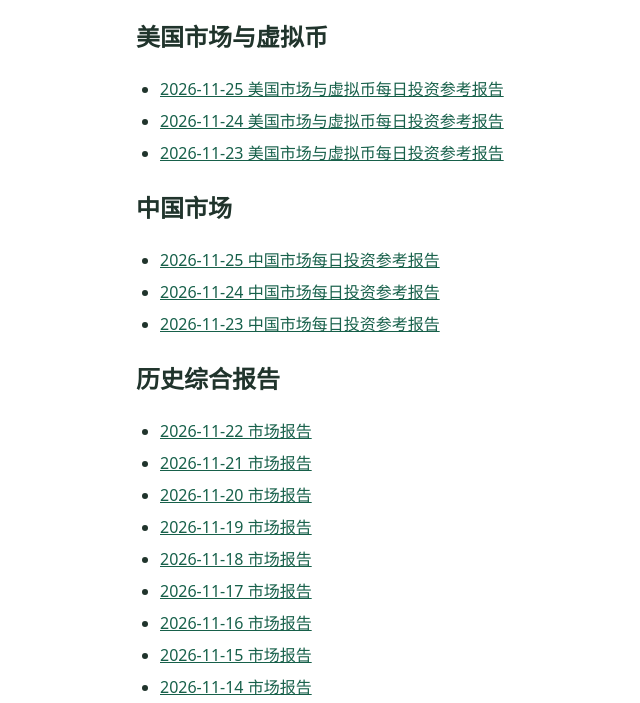
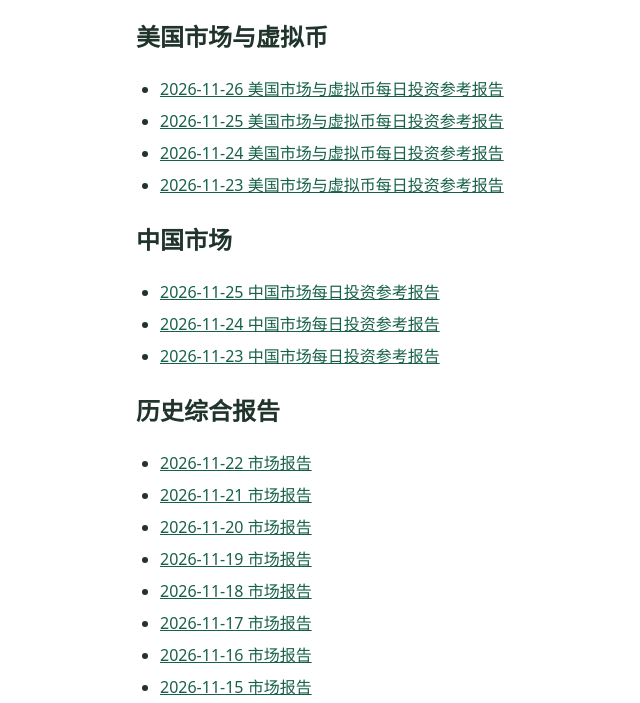
Before and after one commit to tidb100/lzjc, a plain HTML site: page docs/index.html in a window 1280 px wide. Shown: the part 97-800 px from the top of the page, without its empty margins (184-824 px from the left). Drawn offline with Linux system fonts and the light colour scheme.

Commit message:
发布 2026-11-26 美国市场与虚拟币日报并更新索引

```diff
--- a/docs/index.html
+++ b/docs/index.html
@@ -14,7 +14,7 @@
   <main>
     <h1>每日中美市场投资参考</h1>
     <h2>美国市场与虚拟币</h2>
-    <ul><li><a href="us_crypto_market_report_2026-11-25.html">2026-11-25 美国市场与虚拟币每日投资参考报告</a></li><li><a href="us_crypto_market_report_2026-11-24.html">2026-11-24 美国市场与虚拟币每日投资参考报告</a></li><li><a href="us_crypto_market_report_2026-11-23.html">2026-11-23 美国市场与虚拟币每日投资参考报告</a></li></ul>
+    <ul><li><a href="us_crypto_market_report_2026-11-26.html">2026-11-26 美国市场与虚拟币每日投资参考报告</a></li><li><a href="us_crypto_market_report_2026-11-25.html">2026-11-25 美国市场与虚拟币每日投资参考报告</a></li><li><a href="us_crypto_market_report_2026-11-24.html">2026-11-24 美国市场与虚拟币每日投资参考报告</a></li><li><a href="us_crypto_market_report_2026-11-23.html">2026-11-23 美国市场与虚拟币每日投资参考报告</a></li></ul>
     <h2>中国市场</h2>
     <ul><li><a href="china-market-2026-11-25.html">2026-11-25 中国市场每日投资参考报告</a></li><li><a href="china-market-2026-11-24.html">2026-11-24 中国市场每日投资参考报告</a></li><li><a href="china-market-2026-11-23.html">2026-11-23 中国市场每日投资参考报告</a></li></ul>
     <h2>历史综合报告</h2>
```
Also changed, not shown: docs/us_crypto_market_report_2026-11-26.html (added, +2 -0 lines).
